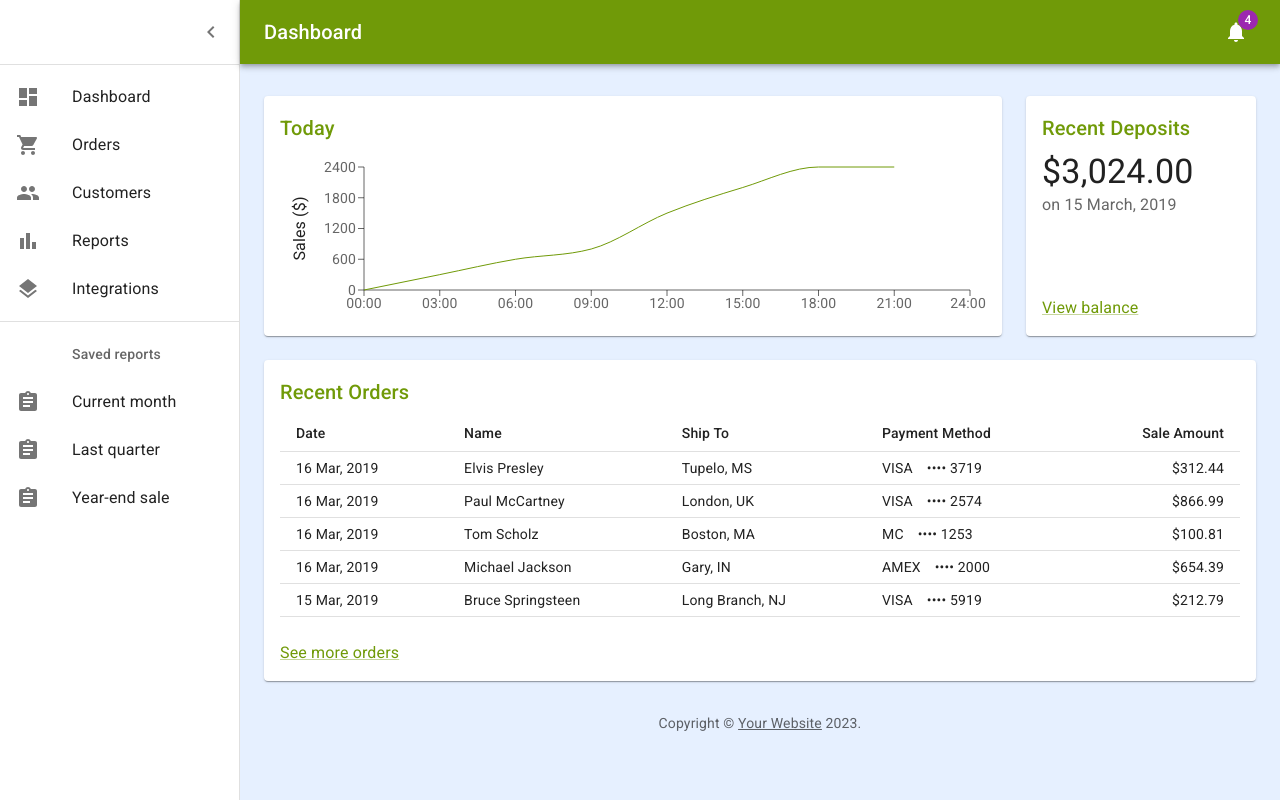
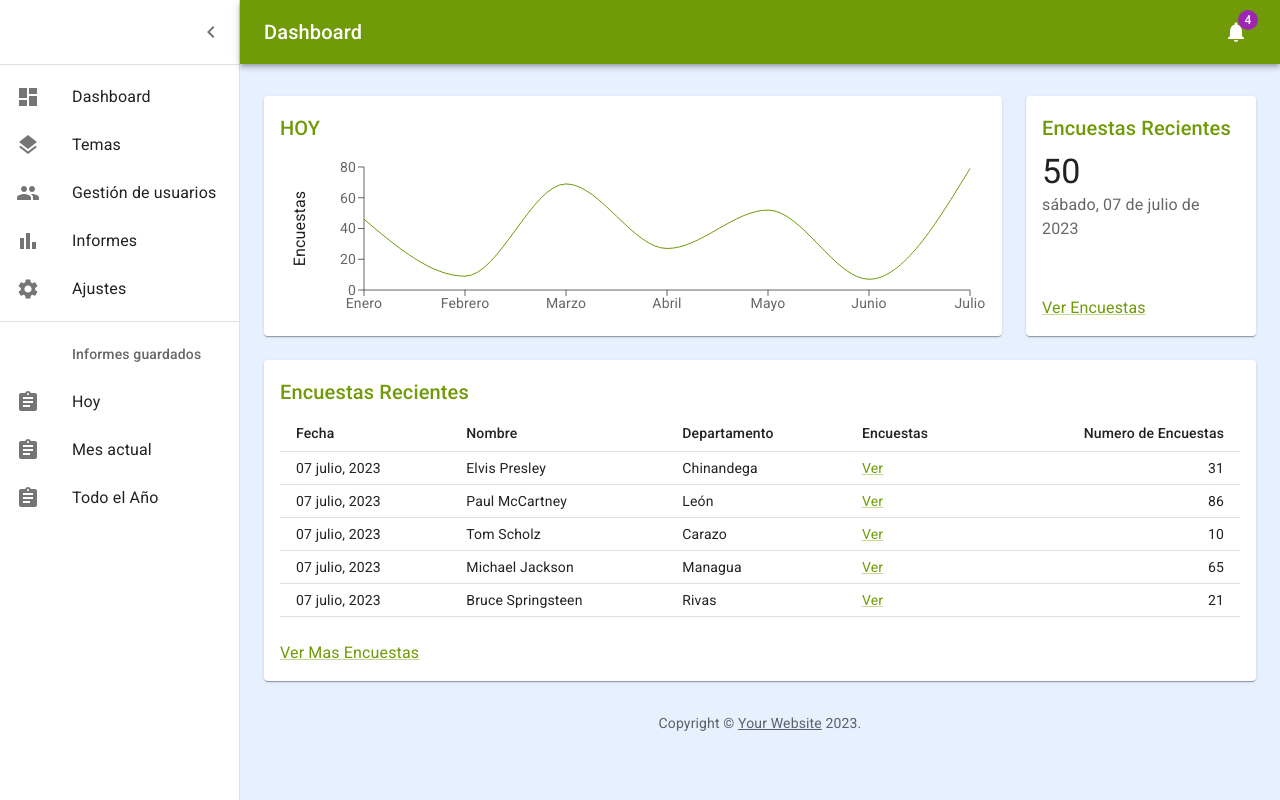
Before and after one commit to AinsleyJack/FFI, a React (Create React App) app: page / in a window 1280 px wide. Shown: the top 800 px of the page. Built offline with nearby package versions, Linux system fonts and the light colour scheme.

Commit message:
avanze09072023

```diff
--- a/package.json
+++ b/package.json
@@ -3,18 +3,19 @@
   "version": "0.1.0",
   "private": true,
   "dependencies": {
+    "@babel/plugin-proposal-private-property-in-object": "^7.14.5",
     "@emotion/react": "^11.11.1",
     "@emotion/styled": "^11.11.0",
     "@material-ui/core": "^4.12.4",
     "@material-ui/icons": "^4.11.3",
     "@mui/icons-material": "^5.13.7",
     "@mui/material": "^5.13.6",
+    "date-fns": "^2.30.0",
     "react": "18.2.0",
     "react-dom": "18.2.0",
     "react-scripts": "^5.0.1",
     "recharts": "^2.7.2",
-    "web-vitals": "3.3.2",
-    "@babel/plugin-proposal-private-property-in-object": "^7.14.5"
+    "web-vitals": "3.3.2"
   },
   "scripts": {
     "start": "react-scripts start",
--- a/src/components/dashboard/Chart.js
+++ b/src/components/dashboard/Chart.js
@@ -7,17 +7,18 @@ import Title from './Title';
 function createData(time, amount) {
   return { time, amount };
 }
+function getRandomValue() {
+  return Math.floor(Math.random() * 100) + 1;
+}
 
 const data = [
-  createData('00:00', 0),
-  createData('03:00', 300),
-  createData('06:00', 600),
-  createData('09:00', 800),
-  createData('12:00', 1500),
-  createData('15:00', 2000),
-  createData('18:00', 2400),
-  createData('21:00', 2400),
-  createData('24:00', undefined),
+  createData('Enero', getRandomValue()),
+  createData('Febrero',  getRandomValue()),
+  createData('Marzo',  getRandomValue()),
+  createData('Abril',  getRandomValue()),
+  createData('Mayo',   getRandomValue()),
+  createData('Junio',  getRandomValue()),
+  createData('Julio', getRandomValue()),
 ];
 
 export default function Chart() {
@@ -25,7 +26,7 @@ export default function Chart() {
 
   return (
     <React.Fragment>
-      <Title>Today</Title>
+      <Title>HOY</Title>
       <ResponsiveContainer>
         <LineChart
           data={data}
@@ -54,7 +55,7 @@ export default function Chart() {
                 ...theme.typography.body1,
               }}
             >
-              Sales ($)
+              Encuestas
             </Label>
           </YAxis>
           <Line
--- a/src/components/dashboard/Deposits.js
+++ b/src/components/dashboard/Deposits.js
@@ -2,24 +2,31 @@ import * as React from 'react';
 import Link from '@mui/material/Link';
 import Typography from '@mui/material/Typography';
 import Title from './Title';
+import { format } from 'date-fns';
+import { es } from 'date-fns/locale';
 
 function preventDefault(event) {
   event.preventDefault();
 }
 
 export default function Deposits() {
+  const currentDate = new Date();
+  const DIA = format(currentDate, 'EEEE', { locale: es });
+  const MES = format(currentDate, 'MMMM', { locale: es });
+  const YEAR = format(currentDate, 'yyyy');
+  const DIA2 = format(currentDate, 'ee');
   return (
     <React.Fragment>
-      <Title>Recent Deposits</Title>
+      <Title>Encuestas Recientes</Title>
       <Typography component="p" variant="h4">
-        $3,024.00
+        50
       </Typography>
       <Typography color="text.secondary" sx={{ flex: 1 }}>
-        on 15 March, 2019
+      {`${DIA}, ${DIA2} de ${MES} de ${YEAR}`}
       </Typography>
       <div>
         <Link color='#709a08' href="#" onClick={preventDefault}>
-          View balance
+          Ver Encuestas
         </Link>
       </div>
     </React.Fragment>
--- a/src/components/dashboard/Orders.js
+++ b/src/components/dashboard/Orders.js
@@ -7,44 +7,52 @@ import TableHead from '@mui/material/TableHead';
 import TableRow from '@mui/material/TableRow';
 import Title from './Title';
 
+// Temporal
+import { format } from 'date-fns';
+import { es } from 'date-fns/locale';
+
 // Generate Order Data
 function createData(id, date, name, shipTo, paymentMethod, amount) {
   return { id, date, name, shipTo, paymentMethod, amount };
 }
-
+  // temporal
+  const currentDate = new Date();
+  const MES = format(currentDate, 'MMMM', { locale: es });
+  const YEAR = format(currentDate, 'yyyy');
+  const DIA2 = format(currentDate, 'ee');
 const rows = [
   createData(
     0,
-    '16 Mar, 2019',
+    `${DIA2} ${MES}, ${YEAR}`,
     'Elvis Presley',
-    'Tupelo, MS',
+    'Chinandega',
     'VISA ⠀•••• 3719',
-    312.44,
+    31,
   ),
   createData(
     1,
-    '16 Mar, 2019',
+    `${DIA2} ${MES}, ${YEAR}`,
     'Paul McCartney',
-    'London, UK',
+    'León',
     'VISA ⠀•••• 2574',
-    866.99,
+    86,
   ),
-  createData(2, '16 Mar, 2019', 'Tom Scholz', 'Boston, MA', 'MC ⠀•••• 1253', 100.81),
+  createData(2, `${DIA2} ${MES}, ${YEAR}`, 'Tom Scholz', 'Carazo', 'MC ⠀•••• 1253', 10),
   createData(
     3,
-    '16 Mar, 2019',
+    `${DIA2} ${MES}, ${YEAR}`,
     'Michael Jackson',
-    'Gary, IN',
+    'Managua',
     'AMEX ⠀•••• 2000',
-    654.39,
+    65,
   ),
   createData(
     4,
-    '15 Mar, 2019',
+    `${DIA2} ${MES}, ${YEAR}`,
     'Bruce Springsteen',
-    'Long Branch, NJ',
+    'Rivas',
     'VISA ⠀•••• 5919',
-    212.79,
+    21,
   ),
 ];
 
@@ -55,15 +63,15 @@ function preventDefault(event) {
 export default function Orders() {
   return (
     <React.Fragment>
-      <Title>Recent Orders</Title>
+      <Title>Encuestas Recientes</Title>
       <Table size="small">
         <TableHead>
           <TableRow>
-            <TableCell>Date</TableCell>
-            <TableCell>Name</TableCell>
-            <TableCell>Ship To</TableCell>
-            <TableCell>Payment Method</TableCell>
-            <TableCell align="right">Sale Amount</TableCell>
+            <TableCell>Fecha</TableCell>
+            <TableCell>Nombre</TableCell>
+            <TableCell>Departamento</TableCell>
+            <TableCell>Encuestas</TableCell>
+            <TableCell align="right">Numero de Encuestas</TableCell>
           </TableRow>
         </TableHead>
         <TableBody>
@@ -72,14 +80,18 @@ export default function Orders() {
               <TableCell>{row.date}</TableCell>
               <TableCell>{row.name}</TableCell>
               <TableCell>{row.shipTo}</TableCell>
-              <TableCell>{row.paymentMethod}</TableCell>
-              <TableCell align="right">{`$${row.amount}`}</TableCell>
+              <TableCell>
+              <Link color='#709a08' href="#"   sx={{ mt: 3 }}>
+              Ver
+              </Link>
+                </TableCell>
+              <TableCell align="right">{`${row.amount}`}</TableCell>
             </TableRow>
           ))}
         </TableBody>
       </Table>
       <Link color='#709a08' href="#" onClick={preventDefault} sx={{ mt: 3 }}>
-        See more orders
+        Ver Mas Encuestas
       </Link>
     </React.Fragment>
   );
--- a/src/components/dashboard/listItems.js
+++ b/src/components/dashboard/listItems.js
@@ -4,7 +4,7 @@ import ListItemIcon from '@mui/material/ListItemIcon';
 import ListItemText from '@mui/material/ListItemText';
 import ListSubheader from '@mui/material/ListSubheader';
 import DashboardIcon from '@mui/icons-material/Dashboard';
-import ShoppingCartIcon from '@mui/icons-material/ShoppingCart';
+import SettingsIcon from '@material-ui/icons/Settings';
 import PeopleIcon from '@mui/icons-material/People';
 import BarChartIcon from '@mui/icons-material/BarChart';
 import LayersIcon from '@mui/icons-material/Layers';
@@ -20,27 +20,27 @@ export const mainListItems = (
     </ListItemButton>
     <ListItemButton>
       <ListItemIcon>
-        <ShoppingCartIcon />
+        <LayersIcon />
       </ListItemIcon>
-      <ListItemText primary="Orders" />
+      <ListItemText primary="Temas" />
     </ListItemButton>
     <ListItemButton>
       <ListItemIcon>
         <PeopleIcon />
       </ListItemIcon>
-      <ListItemText primary="Customers" />
+      <ListItemText primary="Gestión de usuarios" />
     </ListItemButton>
     <ListItemButton>
       <ListItemIcon>
         <BarChartIcon />
       </ListItemIcon>
-      <ListItemText primary="Reports" />
+      <ListItemText primary="Informes" />
     </ListItemButton>
     <ListItemButton>
       <ListItemIcon>
-        <LayersIcon />
+         <SettingsIcon />
       </ListItemIcon>
-      <ListItemText primary="Integrations" />
+      <ListItemText primary="Ajustes" />
     </ListItemButton>
   </React.Fragment>
 );
@@ -48,25 +48,25 @@ export const mainListItems = (
 export const secondaryListItems = (
   <React.Fragment>
     <ListSubheader component="div" inset>
-      Saved reports
+    Informes guardados
     </ListSubheader>
     <ListItemButton>
       <ListItemIcon>
         <AssignmentIcon />
       </ListItemIcon>
-      <ListItemText primary="Current month" />
+      <ListItemText primary="Hoy" />
     </ListItemButton>
     <ListItemButton>
       <ListItemIcon>
         <AssignmentIcon />
       </ListItemIcon>
-      <ListItemText primary="Last quarter" />
+      <ListItemText primary="Mes actual" />
     </ListItemButton>
     <ListItemButton>
       <ListItemIcon>
         <AssignmentIcon />
       </ListItemIcon>
-      <ListItemText primary="Year-end sale" />
+      <ListItemText primary="Todo el Año" />
     </ListItemButton>
   </React.Fragment>
 );
```
Also changed, not shown: 1 other file (tests, documents, lock files or other folders).
